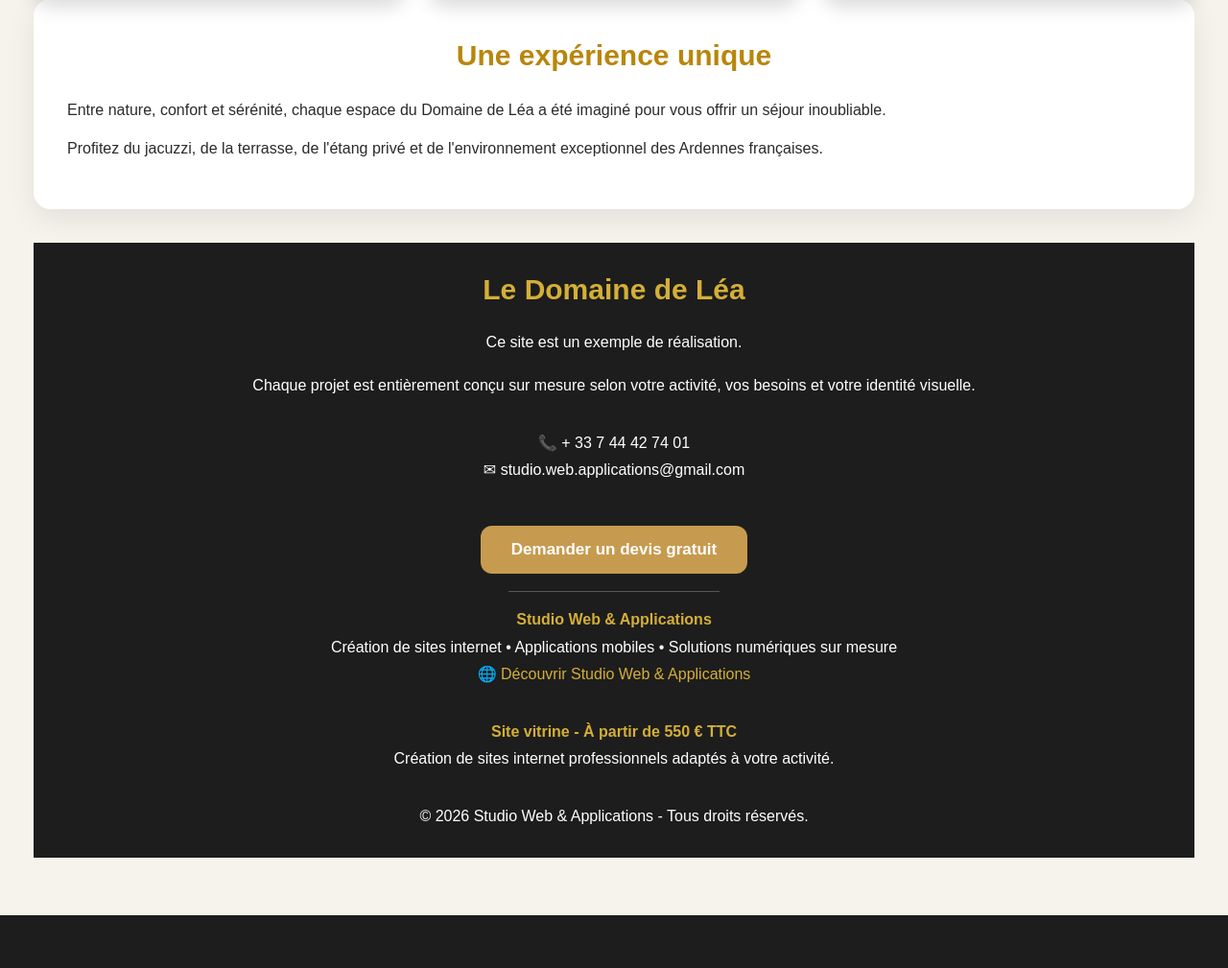
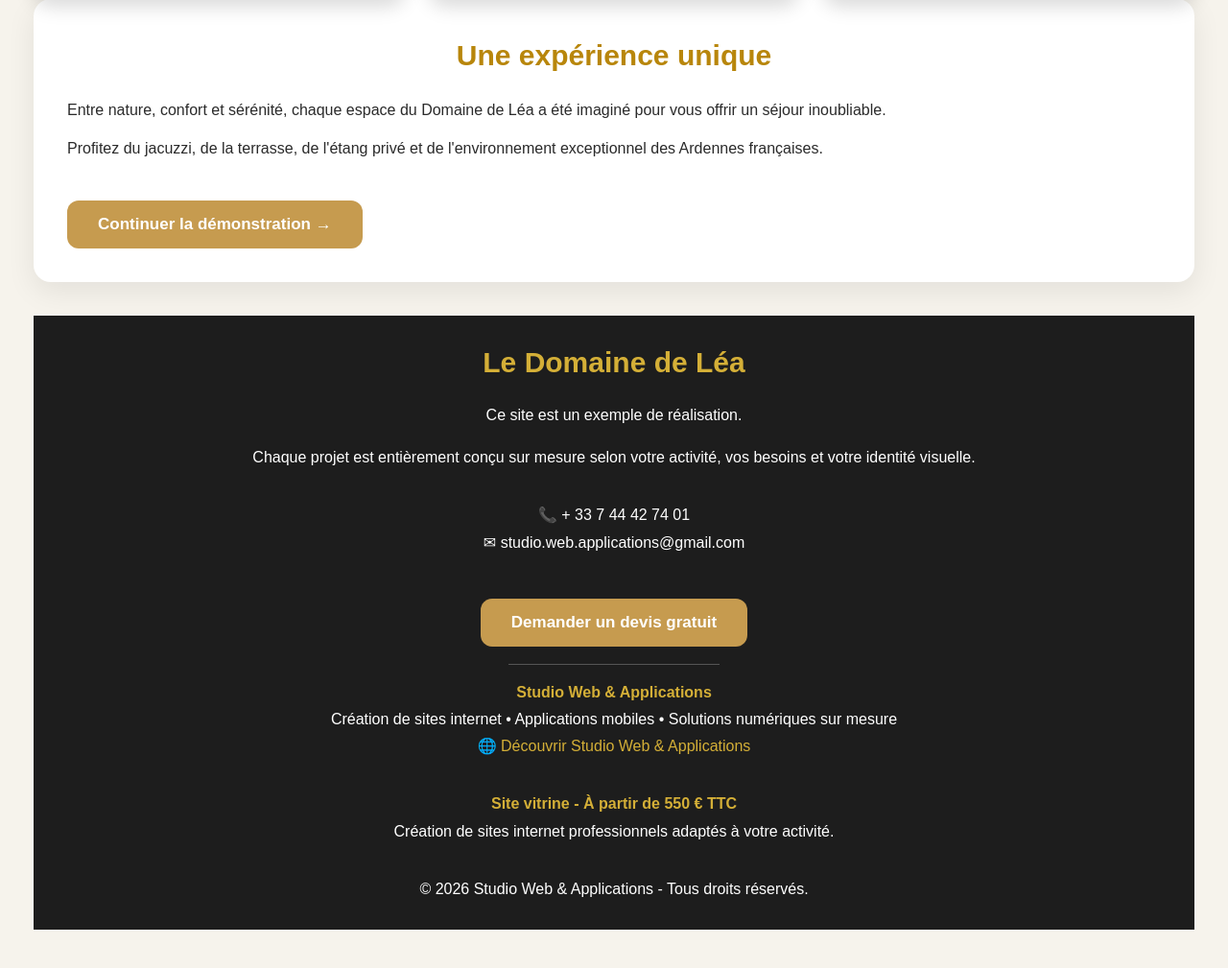
Before and after one commit to MSEDIT-1304/demo-le-domaine-de-lea, a Flask app: page /photos in a window 1280 px wide. Shown: the part 1592-2601 px from the top of the page at 96% size. Before the commit the page ends 2546 px from the top, so only its background shows below. Run offline with Flask 3, Linux system fonts and the light colour scheme.

Commit message:
Update photos.html

```diff
--- a/templates/photos.html
+++ b/templates/photos.html
@@ -84,6 +84,14 @@ Entre nature, confort et sérénité, chaque espace du Domaine de Léa a été i
 Profitez du jacuzzi, de la terrasse, de l'étang privé et de l'environnement exceptionnel des Ardennes françaises.
 
 </p>
+
+<br>
+
+<a href="/tarifs">
+    <button>
+        Continuer la démonstration →
+    </button>
+</a>
 
 </div>
 
```
